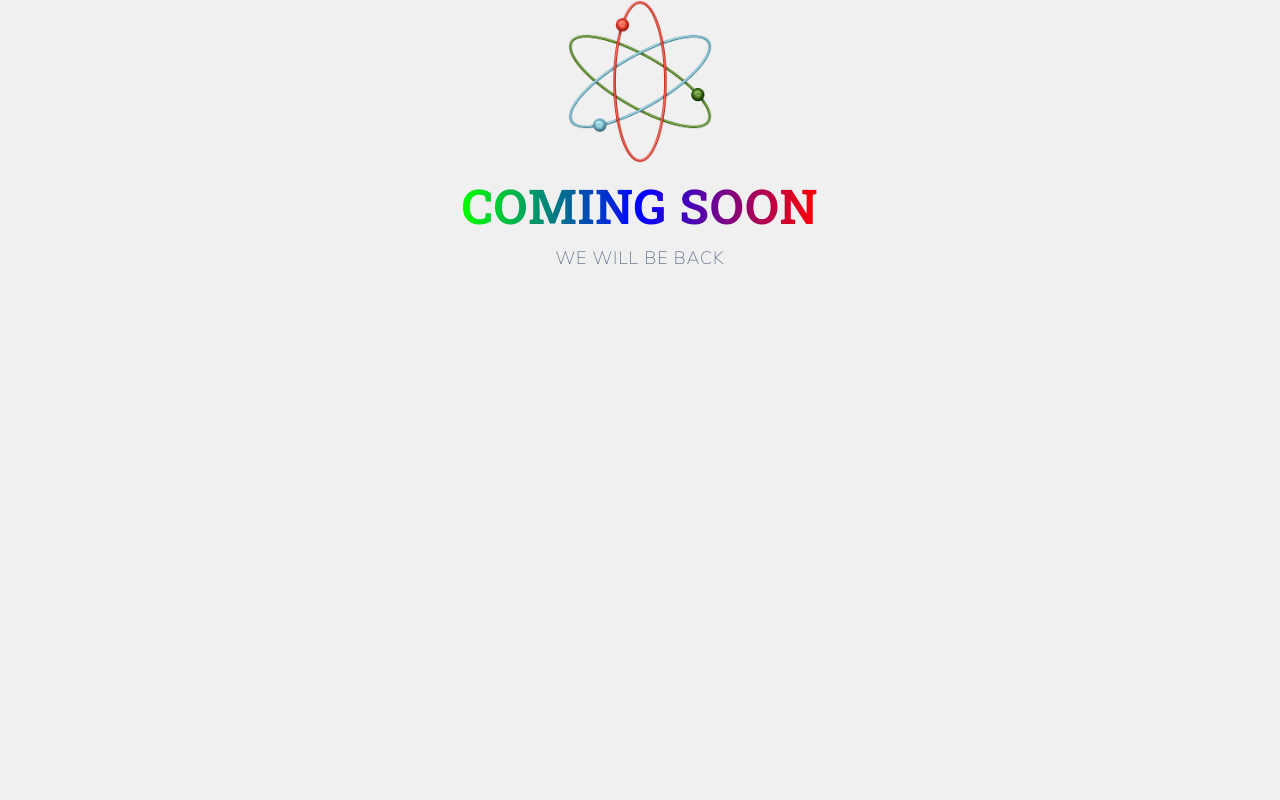
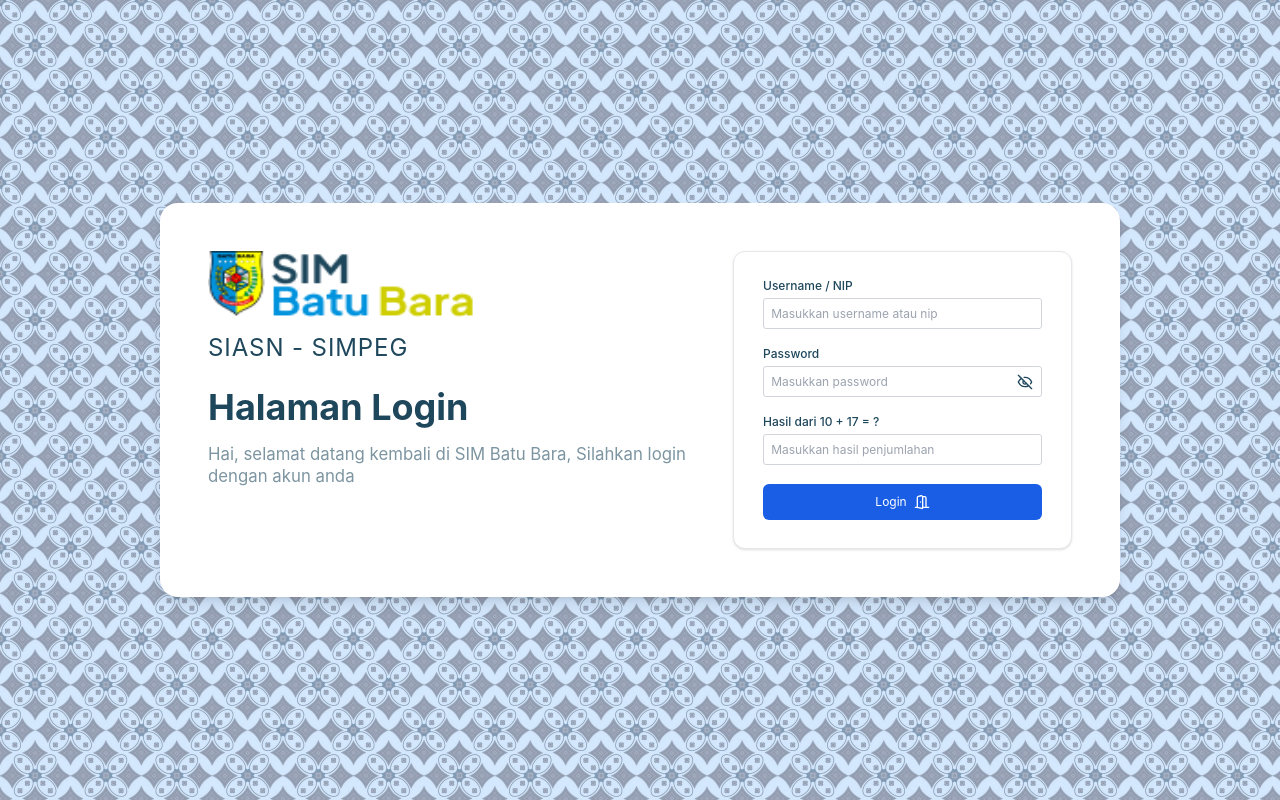
Before and after one commit to rfnasution01/sim-batubara, a React (Vite) app: page /login in a window 1280 px wide. Built offline with nearby package versions, Linux system fonts and the light colour scheme; no server answers; a small style sheet from the web is missing.

Commit message:
feat: integrasi login

```diff
--- a/package.json
+++ b/package.json
@@ -23,6 +23,7 @@
     "clsx": "^2.1.0",
     "dayjs": "^1.11.10",
     "dotenv": "^16.4.5",
+    "js-cookie": "^3.0.5",
     "lodash": "^4.17.21",
     "lucide-react": "^0.370.0",
     "react": "^18.2.0",
--- a/src/components/InputComponent/FormLabelInput.tsx
+++ b/src/components/InputComponent/FormLabelInput.tsx
@@ -15,6 +15,7 @@
   handlerClick,
   className,
   isDisabled,
+  isNumber,
 }: {
   form: UseFormReturn | undefined | any
   label?: string | ReactNode
@@ -26,6 +27,7 @@
   handlerClick?: () => void
   className?: string
   isDisabled?: boolean
+  isNumber?: boolean
 }) {
   return (
     <FormField
@@ -46,6 +48,16 @@
             suffix={suffix}
             handlerClick={handlerClick}
             disabled={isDisabled}
+            onInput={(e) => {
+              if (isNumber && type === 'text') {
+                const inputValue = (e.target as HTMLInputElement).value
+                ;(e.target as HTMLInputElement).value = inputValue.replace(
+                  /[^\d]/g,
+                  '',
+                )
+                field.onChange((e.target as HTMLInputElement).value)
+              }
+            }}
           />
           <FormMessage />
         </FormItem>
--- /dev/null
+++ b/src/layouts/LoginLayout/LoginForm.tsx
@@ -0,0 +1,75 @@
+import { UseFormReturn } from 'react-hook-form'
+import { Form } from '@/components/Form'
+import { FormLabelInput } from '@/components/InputComponent'
+import { DoorOpen, Eye, EyeOff, Loader2 } from 'lucide-react'
+import { useState } from 'react'
+import { LoginParams } from '@/libs/type/LoginType'
+
+export function LoginForm({
+  form,
+  handleSubmit,
+  isLoading,
+}: {
+  form: UseFormReturn
+  handleSubmit: (values: LoginParams) => Promise<void>
+  isLoading: boolean
+}) {
+  const [isShow, setIsShow] = useState<boolean>(false)
+
+  return (
+    <Form {...form}>
+      <form
+        className="flex w-2/5 flex-col gap-32 rounded-2x border bg-white p-48 shadow"
+        onSubmit={form.handleSubmit(handleSubmit)}
+      >
+        <FormLabelInput
+          name="username"
+          form={form}
+          label="Username / NIP"
+          placeholder="Masukkan username atau nip"
+          className="text-sim-dark"
+          type="text"
+        />
+        <FormLabelInput
+          name="password"
+          form={form}
+          label="Password"
+          placeholder="Masukkan password"
+          className="text-sim-dark"
+          suffix={
+            <span
+              onClick={() => {
+                setIsShow(!isShow)
+              }}
+            >
+              {isShow ? <Eye size={16} /> : <EyeOff size={16} />}
+            </span>
+          }
+          type={isShow ? 'text' : 'password'}
+        />
+        <FormLabelInput
+          name="hasil"
+          form={form}
+          label="Hasil dari 10 + 17 = ?"
+          placeholder="Masukkan hasil penjumlahan"
+          className="text-sim-dark"
+          type="text"
+          isNumber
+        />
+        <button
+          type="submit"
+          className="flex items-center justify-center gap-12 rounded-2xl bg-sim-primary py-16 text-white hover:bg-opacity-90"
+        >
+          Login
+          {isLoading ? (
+            <span className="transform-gpu animate-spin duration-300">
+              <Loader2 size={16} />
+            </span>
+          ) : (
+            <DoorOpen size={16} />
+          )}
+        </button>
+      </form>
+    </Form>
+  )
+}
--- /dev/null
+++ b/src/layouts/LoginLayout/LoginInfo.tsx
@@ -0,0 +1,20 @@
+import Logo from '@/assets/ImgBatubara.png'
+
+export function LoginInfo() {
+  return (
+    <div className="flex w-3/5 flex-col gap-32">
+      <img
+        src={Logo}
+        alt="Batubara"
+        loading="lazy"
+        className="h-[11rem] w-[45rem] filter"
+      />
+      <p className="mb-16 text-[4rem] tracking-1.5">SIASN - SIMPEG</p>
+      <p className="text-[6rem] font-bold">Halaman Login</p>
+      <p className="text-[2.8rem] text-sim-grey" style={{ lineHeight: '130%' }}>
+        Hai, selamat datang kembali di SIM Batu Bara, Silahkan login dengan akun
+        anda
+      </p>
+    </div>
+  )
+}
--- /dev/null
+++ b/src/layouts/LoginLayout/index.tsx
@@ -0,0 +1,124 @@
+import Bg from '@/assets/ImgBackgroundLogin.png'
+import { LoginInfo } from './LoginInfo'
+import { LoginForm } from './LoginForm'
+import { Bounce, ToastContainer, toast } from 'react-toastify'
+import 'react-toastify/dist/ReactToastify.css'
+import { zodResolver } from '@hookform/resolvers/zod'
+import * as zod from 'zod'
+import { LoginSchema } from '@/libs/schema'
+import { useForm } from 'react-hook-form'
+import { useCreateLoginMutation } from '@/store/slices/loginAPI'
+import { useEffect } from 'react'
+import { useNavigate } from 'react-router-dom'
+import { LoginParams } from '@/libs/type/LoginType'
+import Cookies from 'js-cookie'
+
+export default function LoginLayoutMain() {
+  const navigate = useNavigate()
+
+  const form = useForm<zod.infer<typeof LoginSchema>>({
+    resolver: zodResolver(LoginSchema),
+    defaultValues: {},
+  })
+
+  // --- Create Login ---
+  const [
+    createLogin,
+    {
+      isError: isErrorLogin,
+      error: errorLogin,
+      isLoading: isLoadingLogin,
+      isSuccess: isSuccessLogin,
+    },
+  ] = useCreateLoginMutation()
+
+  const handleSubmit = async (values: LoginParams) => {
+    const body = {
+      username: values?.username,
+      password: values?.password,
+      hasil: values?.hasil,
+    }
+
+    if (Number(values?.hasil) === 27) {
+      try {
+        const res = await createLogin({ data: body })
+        if ('data' in res) {
+          const token = res?.data?.data?.token
+          Cookies.set('token', token)
+        }
+      } catch (error) {
+        console.error('Gagal mengunggah file:', error)
+      }
+    } else {
+      toast.error(`Jawaban salah!`, {
+        position: 'bottom-right',
+        autoClose: 3000,
+        hideProgressBar: false,
+        closeOnClick: true,
+        pauseOnHover: true,
+        draggable: true,
+        progress: undefined,
+        theme: 'light',
+        transition: Bounce,
+      })
+    }
+  }
+
+  useEffect(() => {
+    if (isSuccessLogin) {
+      toast.success('Login berhasil', {
+        position: 'bottom-right',
+        autoClose: 3000,
+        hideProgressBar: false,
+        closeOnClick: true,
+        pauseOnHover: true,
+        draggable: true,
+        progress: undefined,
+        theme: 'light',
+        transition: Bounce,
+      })
+      setTimeout(() => {
+        navigate(`/`)
+      }, 3000)
+    }
+  }, [isSuccessLogin])
+
+  useEffect(() => {
+    if (isErrorLogin) {
+      const errorMsg = errorLogin as { data?: { message?: string } }
+
+      toast.error(`${errorMsg?.data?.message ?? 'Terjadi Kesalahan'}`, {
+        position: 'bottom-right',
+        autoClose: 3000,
+        hideProgressBar: false,
+        closeOnClick: true,
+        pauseOnHover: true,
+        draggable: true,
+        progress: undefined,
+        theme: 'light',
+        transition: Bounce,
+      })
+    }
+  }, [isErrorLogin, errorLogin])
+
+  return (
+    <div
+      className="h-screen text-[2rem] text-sim-dark"
+      style={{ backgroundImage: `url(${Bg})` }}
+    >
+      <div className="flex h-full w-full items-center justify-center bg-blue-300 bg-opacity-40">
+        <div className="h-auto w-3/4  rounded-3x bg-white p-80 shadow-lg">
+          <div className="flex w-full gap-32">
+            <LoginInfo />
+            <LoginForm
+              form={form}
+              isLoading={isLoadingLogin}
+              handleSubmit={handleSubmit}
+            />
+          </div>
+        </div>
+      </div>
+      <ToastContainer />
+    </div>
+  )
+}
--- /dev/null
+++ b/src/libs/schema/LoginSchema.ts
@@ -0,0 +1,16 @@
+import zod from 'zod'
+
+export const LoginSchema = zod.object({
+  username: zod.string({
+    required_error: 'Username harus di isi',
+    invalid_type_error: 'Format username tidak valid',
+  }),
+  password: zod.string({
+    required_error: 'Password harus di isi',
+    invalid_type_error: 'Format password tidak valid',
+  }),
+  hasil: zod.string({
+    required_error: 'Hasil harus di isi',
+    invalid_type_error: 'Format hasil tidak valid',
+  }),
+})
--- a/src/libs/schema/index.ts
+++ b/src/libs/schema/index.ts
@@ -1 +1,2 @@
 export * from './FilterSchema'
+export * from './LoginSchema'
--- /dev/null
+++ b/src/libs/type/LoginType.ts
@@ -0,0 +1,9 @@
+export type LoginType = {
+  token: string
+}
+
+export type LoginParams = {
+  username: string
+  password: string
+  hasil?: string
+}
--- a/src/routes/loadables.ts
+++ b/src/routes/loadables.ts
@@ -11,6 +11,7 @@
   () => import('@/layouts/DetailPegawaiLayout'),
 )
 export const CustomLayoutMain = loadable(() => import('@/layouts/CustomLayout'))
+export const LoginLayoutMain = loadable(() => import('@/layouts/LoginLayout'))
 
 // ------------------
 // ----- Pages -----
--- /dev/null
+++ b/src/store/slices/loginAPI.ts
@@ -0,0 +1,17 @@
+import { LoginParams, LoginType } from '@/libs/type/LoginType'
+import { Res, api } from '../api'
+
+export const LoginEndpoints = api.injectEndpoints({
+  endpoints: (builder) => ({
+    createLogin: builder.mutation<Res<LoginType>, { data: LoginParams }>({
+      query: ({ data }) => ({
+        url: `auth/login`,
+        method: 'POST',
+        body: data,
+      }),
+      invalidatesTags: [],
+    }),
+  }),
+})
+
+export const { useCreateLoginMutation } = LoginEndpoints
```
Also changed, not shown: src/routes/router.tsx (+5 -58 lines), src/assets/ImgBackgroundLogin.png (added), 1 other file (tests, documents, lock files or other folders).
